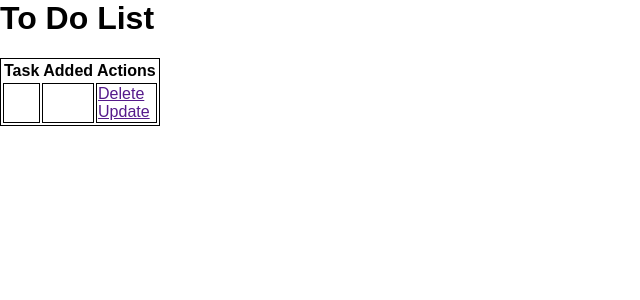
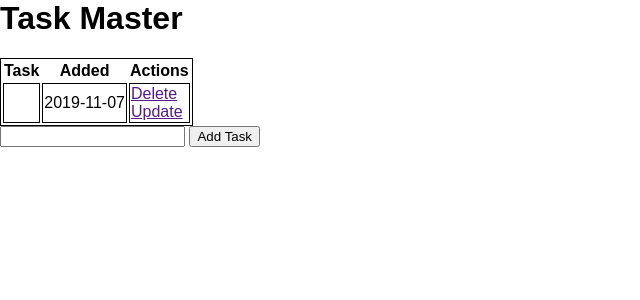
Before and after one commit to jboyle1/To-do-list-app, a Flask app: page / in a window 1280 px wide. Shown: the top 300 px of the page, without its empty margins (0-640 px from the left). Run offline with Flask 2, Linux system fonts and the light colour scheme; data comes from the database, SQL or seed files in the repository; both versions use the stored data as it was after the commit.

Commit message:
Added content and date to push to database.

```diff
--- a/app.py
+++ b/app.py
@@ -1,4 +1,4 @@
-from flask import Flask, render_template, url_for
+from flask import Flask, render_template, url_for, request, redirect
 from flask_sqlalchemy import SQLAlchemy
 from datetime import datetime
 
@@ -16,9 +16,22 @@ class Todo(db.Model):
         return '<Task %r>' % self.id
 
 
-@app.route('/')
+@app.route('/', methods=['POST', 'GET'])
 def index():
-    return render_template('index.html')
+    if request.method == 'POST':
+        task_content = request.form['content']
+        new_task = Todo(content=task_content)
+
+        try:
+            db.session.add(new_task)
+            db.session.commit()
+            return redirect('/')
+        except:
+            return 'There was an issue adding your task'
+
+    else:
+        tasks = Todo.query.order_by(Todo.date_created).all()
+        return render_template('index.html', tasks=tasks)
 
 
 if __name__ == "__main__":
--- a/templates/index.html
+++ b/templates/index.html
@@ -1,6 +1,8 @@
-{% extends 'base.html' %} {%block head%} {%endblock%} {%block body%}
+{% extends 'base.html' %} {%block head%}
+<title>Task Master</title>
+{%endblock%} {%block body%}
 <div class="content">
-  <h1>To Do List</h1>
+  <h1>Task Master</h1>
 
   <table>
     <tr>
@@ -8,15 +10,23 @@
       <th>Added</th>
       <th>Actions</th>
     </tr>
+    {% for task in tasks %}
+
     <tr>
-      <td></td>
-      <td></td>
+      <td>{{ task.content }}</td>
+      <td>{{ task.date_created.date() }}</td>
       <td>
         <a href="">Delete</a>
         <br />
         <a href="">Update</a>
       </td>
     </tr>
+    {% endfor %}
   </table>
+
+  <form action="/" method="POST">
+    <input type="text" name="content" id="content" />
+    <input type="submit" value="Add Task" />
+  </form>
 </div>
 {%endblock%}
```
Also changed, not shown: test.db.
